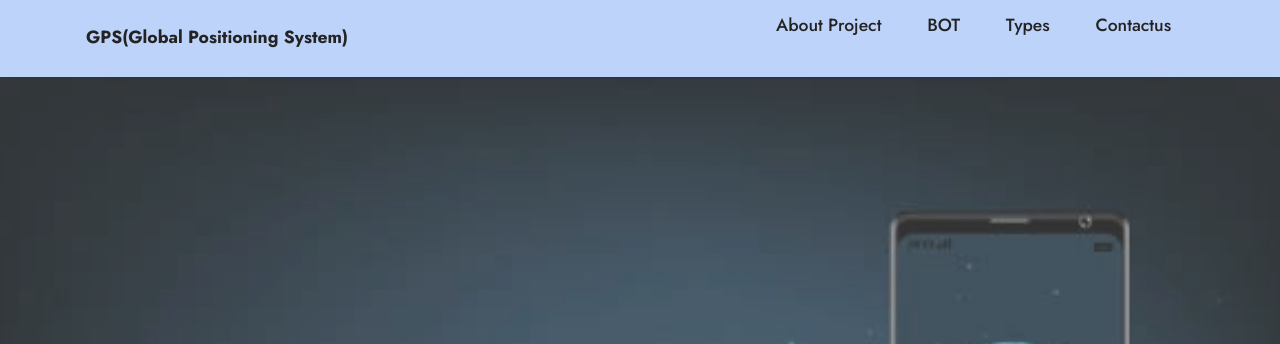
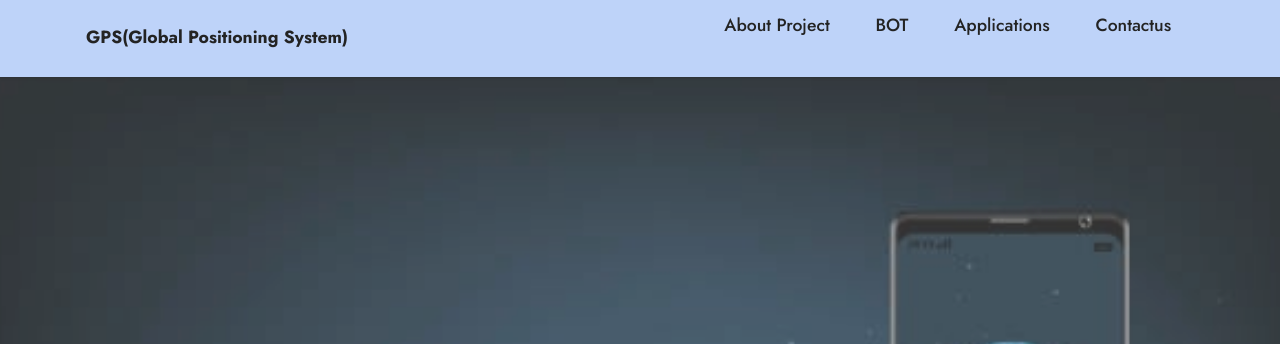
Before and after one commit to harishmeesala/GPS, a plain HTML site: page index.html in a window 1280 px wide. Shown: the top 344 px of the page. Drawn offline with Linux system fonts and the light colour scheme.

Commit message:
Update index.html

```diff
--- a/index.html
+++ b/index.html
@@ -48,7 +48,7 @@
             <div class="collapse navbar-collapse" id="navbarSupportedContent">
                 <ul class="navbar-nav nav-dropdown nav-right" data-app-modern-menu="true"><li class="nav-item"><a class="nav-link link text-black text-primary display-4" href="index.html#image1-4">
                             About Project</a></li>
-                    <li class="nav-item"><a class="nav-link link text-black text-primary display-4" href="index.html#footer7-1">BOT<br><br></a></li><li class="nav-item"><a class="nav-link link text-black text-primary display-4" href="index.html#features3-b">Types</a></li>
+                    <li class="nav-item"><a class="nav-link link text-black text-primary display-4" href="index.html#footer7-1">BOT<br><br></a></li><li class="nav-item"><a class="nav-link link text-black text-primary display-4" href="index.html#features3-b">Applications</a></li>
                     <li class="nav-item"><a class="nav-link link text-black text-primary display-4" href="index.html#form3-7">Contactus</a>
                     </li></ul>
 
```
